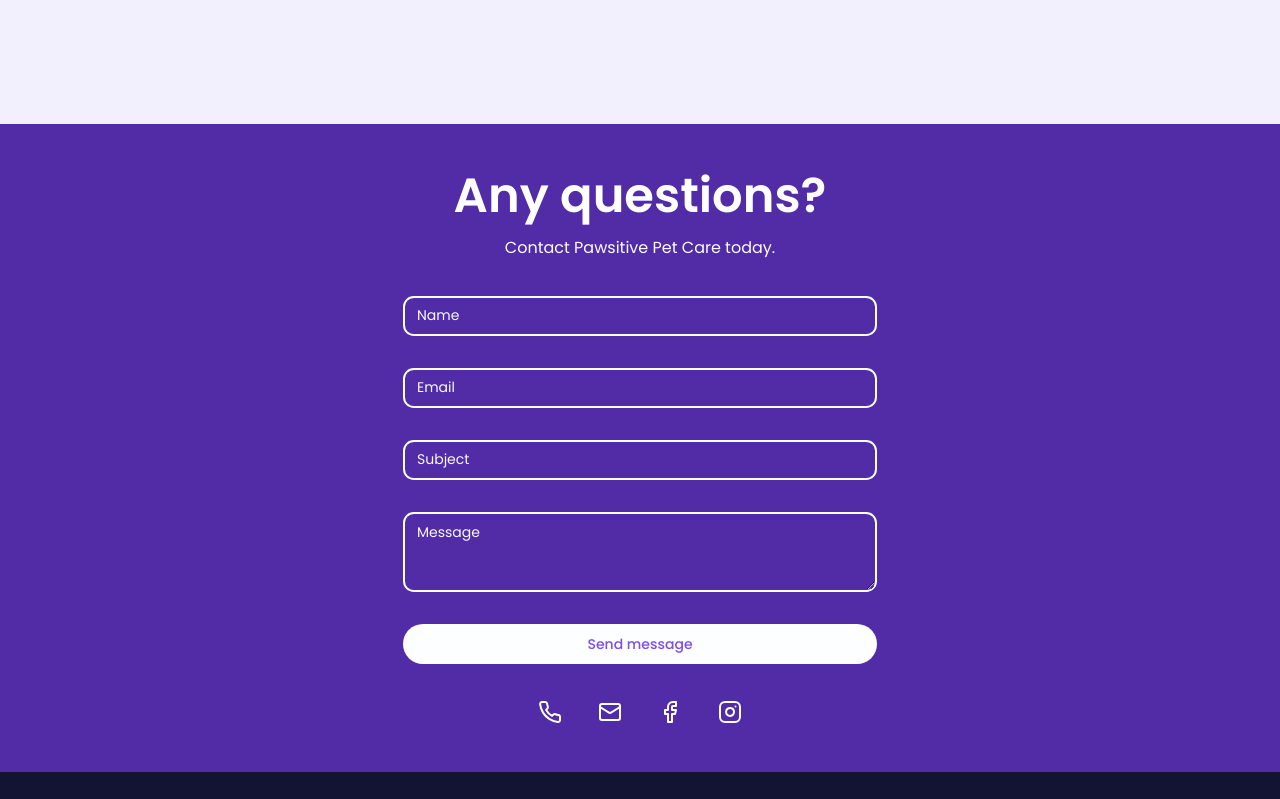
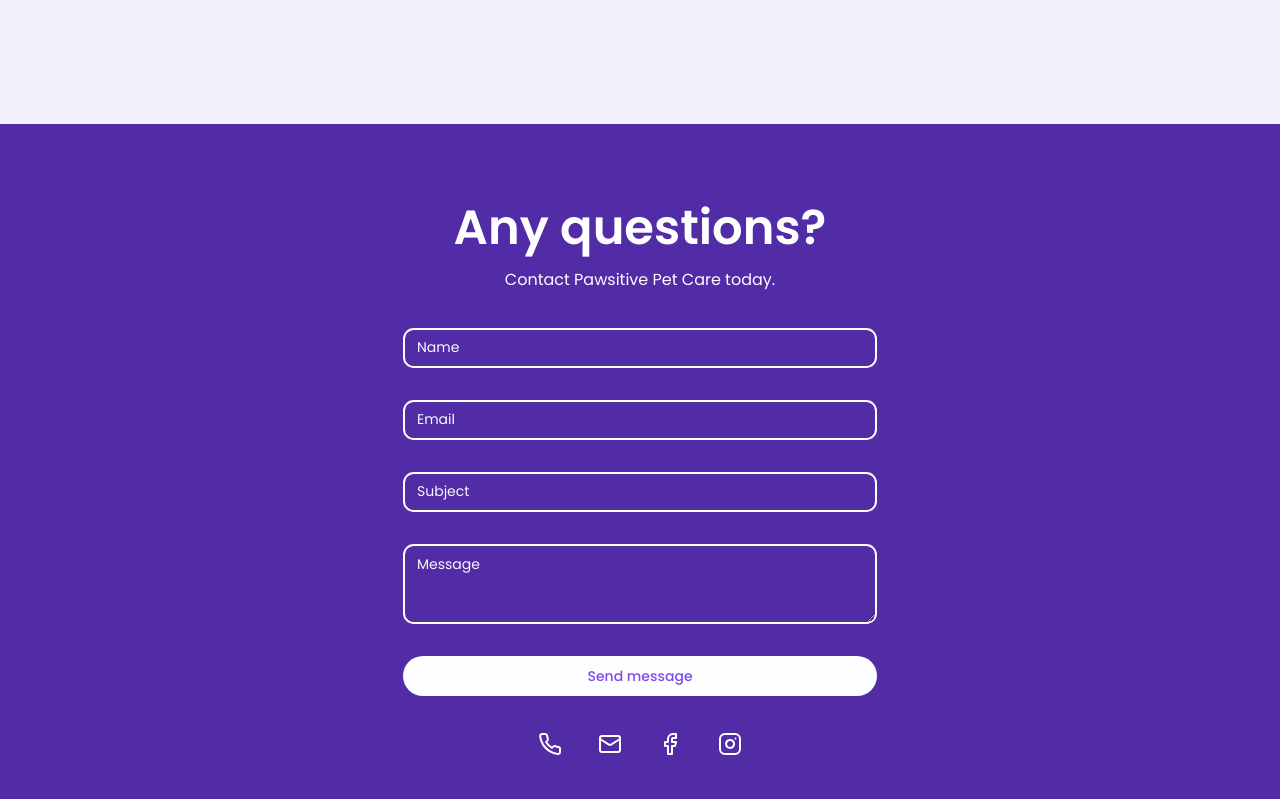
Before and after one commit to lumen-limitless/pawsitive, a Next.js app: page / in a window 1280 px wide. Shown: the part 3941-4740 px from the top of the page. Built offline with nearby package versions, Linux system fonts and the light colour scheme; no server answers.

Commit message:
chore: Update Contact component styling for mobile view

```diff
--- a/components/Contact.tsx
+++ b/components/Contact.tsx
@@ -32,7 +32,7 @@
   return (
     <section
       id="contact"
-      className="bg-grape py-12 text-monochrome-50 xl:px-[269px]"
+      className="bg-grape py-12 text-monochrome-50 md:py-20"
     >
       <div className="container flex flex-col items-center">
         <h1 className="mb-4 text-3xl font-semibold md:text-4xl lg:text-5xl">
```
